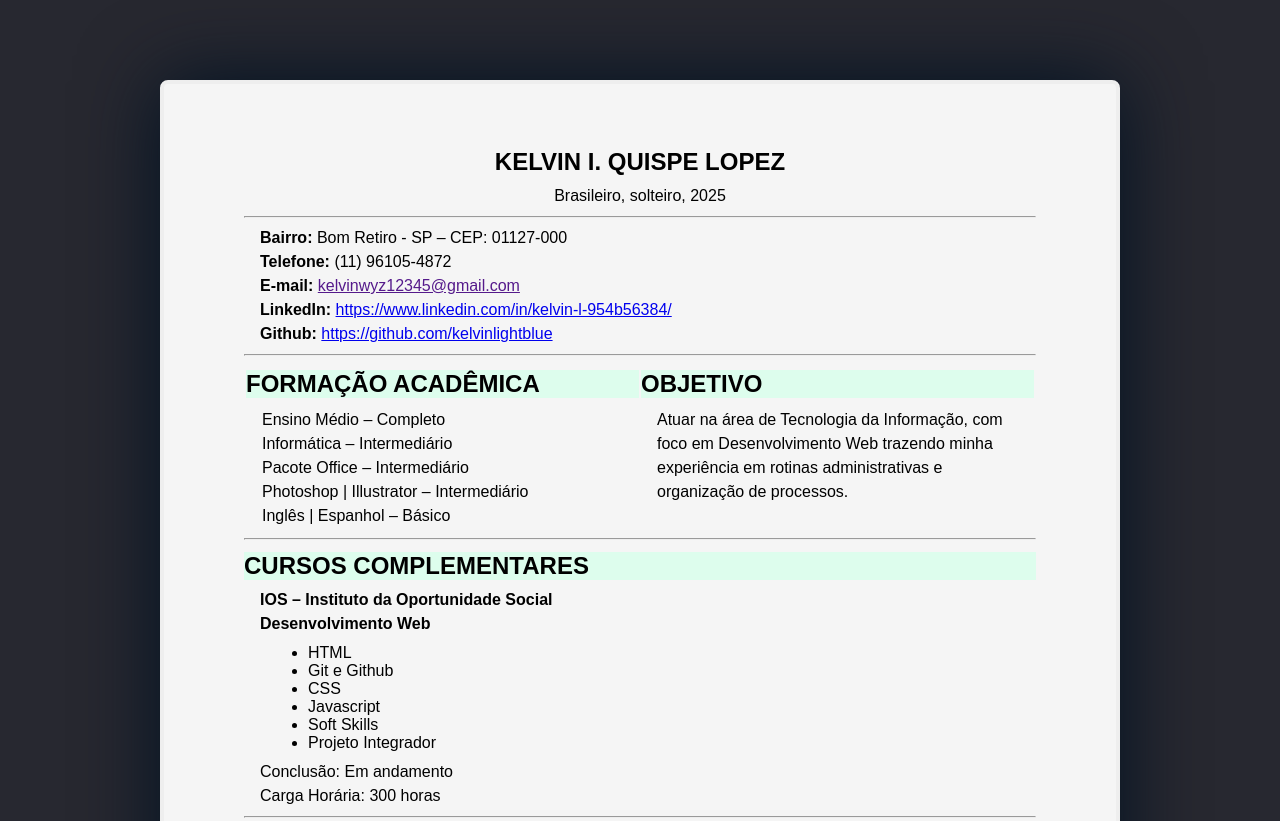
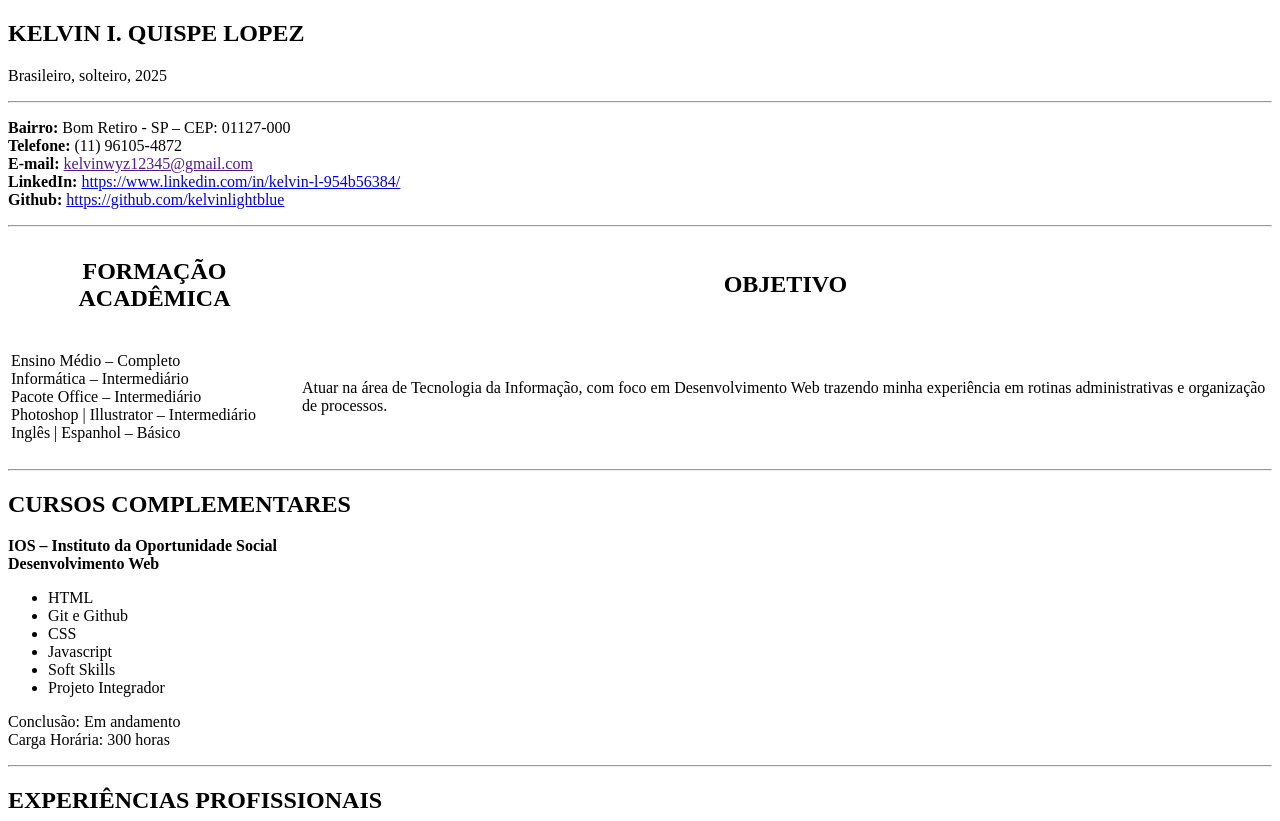
Before and after one commit to kelvinlightblue/curriculo-html, a plain HTML site: page index.html in a window 1280 px wide. Shown: the top 821 px of the page. Drawn offline with Linux system fonts and the light colour scheme.

Commit message:
curriculo updload

```diff
--- a/css/style.css
+++ b/css/style.css
@@ -1,3 +1,3 @@
-h1 {
+/* h1 {
     color: chartreuse;
-}
+} */
--- a/index.html
+++ b/index.html
@@ -4,52 +4,6 @@
     <meta charset="UTF-8">
     <meta name="viewport" content="width=device-width, initial-scale=1.0">
     <title>Curriculo - KelvinI.Q.Lopez</title>
-    <style>
-        * {
-            box-sizing: border-box;
-            padding: 0;
-            margin: 0;
-            font-family: Arial, Helvetica, sans-serif;
-
-        }
-        body {
-            background-color: rgb(39, 40, 48);
-        }
-        section {
-            text-align: center;
-        }
-        main {
-            background-color: whitesmoke;
-            border: 0.3em solid rgb(238, 238, 238);
-            box-shadow: 0em 0em 5em rgb(0, 17, 34);
-            height: 69em;
-            width: 60em;
-            border-radius: 0.5em;
-            padding: 4em 5em 4em 5em;
-            margin: 5em auto;
-        }
-        h2 {
-            margin: 0.5em 0em 0em 0em;
-            align-content: left;
-            background-color: rgb(221, 253, 237);
-        }
-        p {
-            padding: 0.5em 1em 0.5em 1em;
-            line-height: 1.5em;
-
-        }
-        tr th {
-            width: 50%;
-            text-align: start;
-
-        }
-        tr td {
-            vertical-align: top;
-        }
-        ul {
-            margin: 0em 0em 0em 4em;
-        }
-    </style>
 </head>
 <body>
     <header>
```
